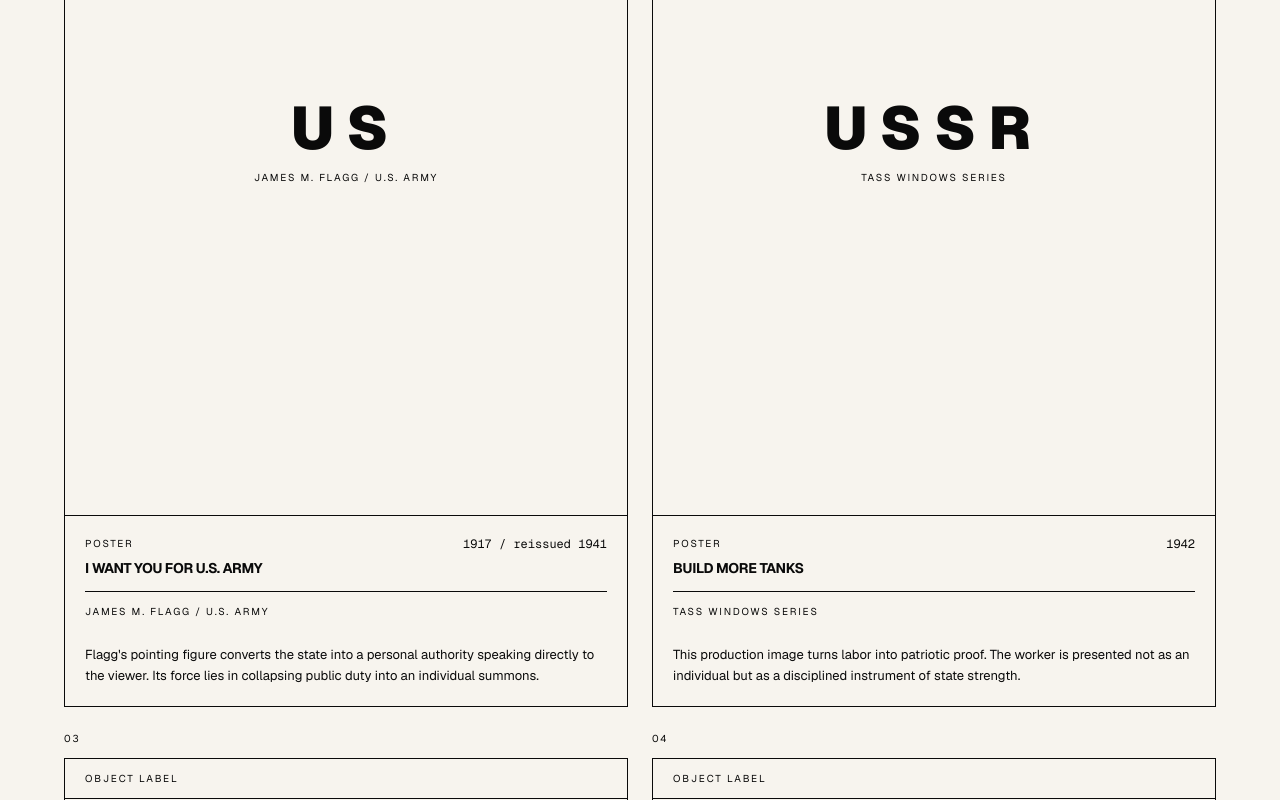
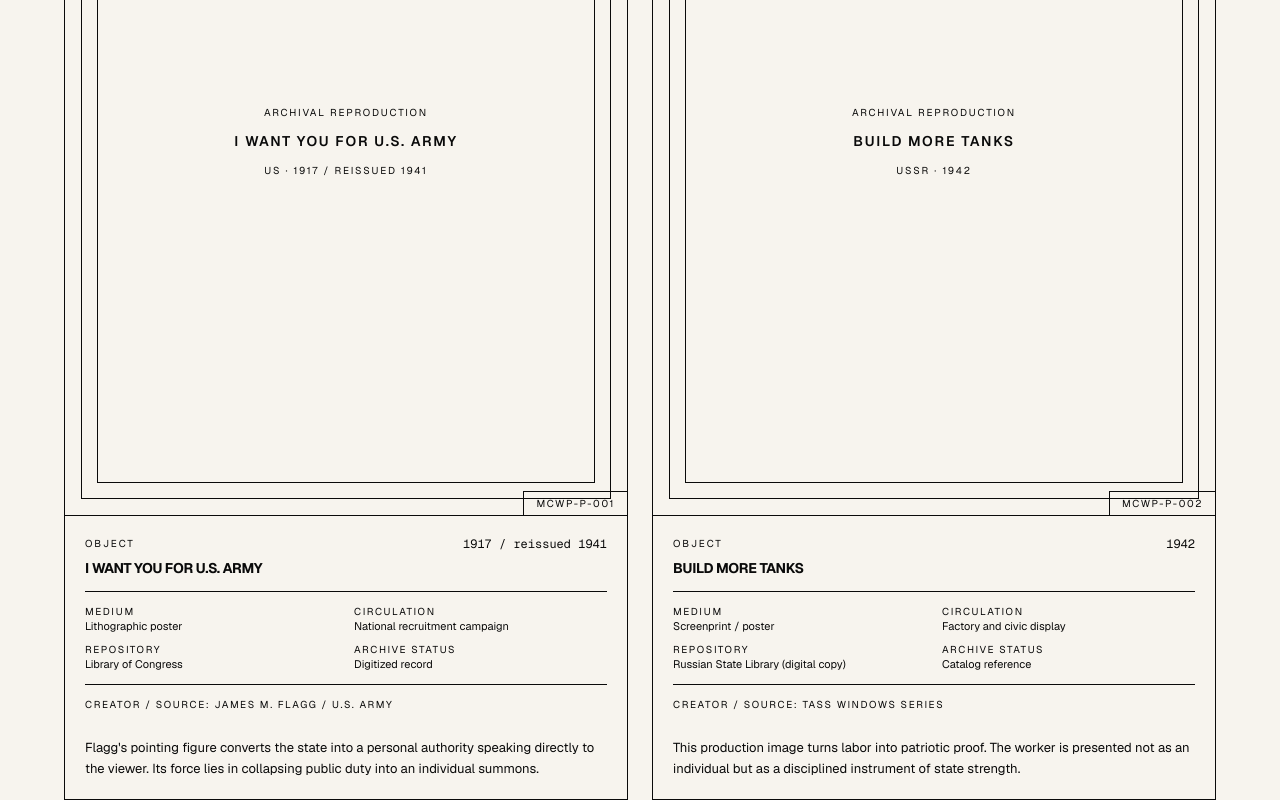
Before and after one commit to jdalvarez69/Museum-Site, a Next.js app: page /exhibit/posters in a window 1280 px wide. Shown: the part 1100-1900 px from the top of the page. Built offline with nearby package versions, Linux system fonts and the light colour scheme.

Commit message:
Refine exhibit source grounding and process readability

```diff
--- a/app/exhibit/posters/page.tsx
+++ b/app/exhibit/posters/page.tsx
@@ -7,7 +7,12 @@
     year: "1917 / reissued 1941",
     analysis:
       "Flagg's pointing figure converts the state into a personal authority speaking directly to the viewer. Its force lies in collapsing public duty into an individual summons.",
-    imageLabel: "James M. Flagg / U.S. Army",
+    creator: "James M. Flagg / U.S. Army",
+    medium: "Lithographic poster",
+    circulation: "National recruitment campaign",
+    repository: "Library of Congress",
+    accession: "MCWP-P-001",
+    archiveStatus: "Digitized record",
   },
   {
     title: "Build More Tanks",
@@ -15,7 +20,12 @@
     year: "1942",
     analysis:
       "This production image turns labor into patriotic proof. The worker is presented not as an individual but as a disciplined instrument of state strength.",
-    imageLabel: "TASS Windows Series",
+    creator: "TASS Windows Series",
+    medium: "Screenprint / poster",
+    circulation: "Factory and civic display",
+    repository: "Russian State Library (digital copy)",
+    accession: "MCWP-P-002",
+    archiveStatus: "Catalog reference",
   },
   {
     title: "This Is the Enemy",
@@ -23,7 +33,12 @@
     year: "1943",
     analysis:
       "The poster relies on caricature to make the enemy legible at a glance. Once the opponent is reduced to a type, moral complexity becomes easier to discard.",
-    imageLabel: "Office of War Information",
+    creator: "Office of War Information",
+    medium: "Offset poster",
+    circulation: "Public information campaign",
+    repository: "U.S. National Archives",
+    accession: "MCWP-P-003",
+    archiveStatus: "Digitized record",
   },
   {
     title: "The Communist Threat",
@@ -31,7 +46,12 @@
     year: "1950",
     analysis:
       "American anti-communist poster design often borrowed the authority of public health messaging. Here ideology is treated as contamination, making vigilance appear rational and necessary.",
-    imageLabel: "American Legion / Civil Defense",
+    creator: "American Legion / Civil Defense",
+    medium: "Mass-printed poster",
+    circulation: "Civic and school distribution",
+    repository: "American Heritage collections",
+    accession: "MCWP-P-004",
+    archiveStatus: "Attributed reproduction",
   },
   {
     title: "Peace to the World",
@@ -39,7 +59,12 @@
     year: "1950",
     analysis:
       "Soviet peace imagery framed the USSR as the guardian of world stability while preserving a militant visual grammar. The poster's persuasion lies in making state power appear synonymous with peace itself.",
-    imageLabel: "Soviet Peace Committee",
+    creator: "Soviet Peace Committee",
+    medium: "State propaganda poster",
+    circulation: "Party and union venues",
+    repository: "Soviet poster archives",
+    accession: "MCWP-P-005",
+    archiveStatus: "Catalog reference",
   },
   {
     title: "Duck and Cover",
@@ -47,7 +72,12 @@
     year: "1951",
     analysis:
       "Presented as child-friendly instruction, this campaign normalized permanent nuclear anxiety. The lesson was not only survival procedure but habitual reliance on official guidance.",
-    imageLabel: "Federal Civil Defense Administration",
+    creator: "Federal Civil Defense Administration",
+    medium: "Instructional poster",
+    circulation: "School and civil defense program",
+    repository: "Prelinger Archives",
+    accession: "MCWP-P-006",
+    archiveStatus: "Digitized record",
   },
   {
     title: "Rodina-Mat Zovyot (The Motherland Calls)",
@@ -55,7 +85,12 @@
     year: "1941 / circulated 1960s",
     analysis:
       "Toidze's figure fuses nation, motherhood, and command into a single image. Authority is embodied rather than explained, giving mobilization the force of moral obligation.",
-    imageLabel: "Irakli Toidze",
+    creator: "Irakli Toidze",
+    medium: "Lithographic poster",
+    circulation: "Mass wartime and commemorative circulation",
+    repository: "Russian State Library (digital copy)",
+    accession: "MCWP-P-007",
+    archiveStatus: "Digitized record",
   },
   {
     title: "Are You Doing All You Can?",
@@ -63,7 +98,12 @@
     year: "1942",
     analysis:
       "The rhetorical question functions as a quiet accusation. Viewers are asked to measure themselves against national duty before they have a chance to refuse it.",
-    imageLabel: "U.S. Government Printing Office",
+    creator: "U.S. Government Printing Office",
+    medium: "Offset poster",
+    circulation: "Transit and workplace display",
+    repository: "Library of Congress",
+    accession: "MCWP-P-008",
+    archiveStatus: "Digitized record",
   },
 ];
 
@@ -120,11 +160,11 @@
         <div className="max-w-6xl mx-auto">
           <div className="flex flex-col gap-3 mb-10">
             <p className="text-xs tracking-[0.25em] uppercase text-[--muted]">
-              Selected Objects — 8 Posters
+              Cataloged Objects — 8 Posters
             </p>
             <p className="max-w-2xl text-sm text-[--muted] leading-relaxed">
-              Each label identifies the object, its institutional context, and
-              the persuasive operation it performs.
+              Each object label includes accession-style metadata, archival
+              context, and a concise interpretive note.
             </p>
           </div>
 
@@ -138,6 +178,20 @@
               </div>
             ))}
           </div>
+        </div>
+      </div>
+
+      <div className="border-t border-[--rule] px-6 py-12 bg-[--paper]">
+        <div className="max-w-6xl mx-auto">
+          <p className="text-xs tracking-[0.25em] uppercase text-[--red] mb-4">
+            Selected Source Context
+          </p>
+          <p className="text-sm text-[--muted] leading-relaxed max-w-3xl">
+            Object labels draw on Library of Congress and National Archives
+            metadata, Soviet poster catalog references, and civil-defense media
+            records. Accession numbers are exhibition catalog IDs for this
+            project's archival register.
+          </p>
         </div>
       </div>
 
--- a/components/ArtifactCard.tsx
+++ b/components/ArtifactCard.tsx
@@ -3,7 +3,12 @@
   origin: "US" | "USSR";
   year: string;
   analysis: string;
-  imageLabel?: string;
+  creator?: string;
+  medium: string;
+  circulation: string;
+  repository: string;
+  accession: string;
+  archiveStatus: string;
 }
 
 export default function ArtifactCard({
@@ -11,29 +16,42 @@
   origin,
   year,
   analysis,
-  imageLabel,
+  creator,
+  medium,
+  circulation,
+  repository,
+  accession,
+  archiveStatus,
 }: ArtifactCardProps) {
   return (
     <article className="flex h-full flex-col border border-[--rule] bg-[--paper]">
       <div className="border-b border-[--rule] px-5 py-3">
         <p className="text-[10px] tracking-[0.18em] uppercase text-[--muted]">
-          Object Label
+          Archival Object Record
         </p>
       </div>
 
       <div className="aspect-[3/4] bg-[--ink] flex items-center justify-center relative overflow-hidden border-b border-[--rule]">
+        <div className="absolute inset-4 border border-[--paper]/25" />
+        <div className="absolute inset-8 border border-[--paper]/15" />
+
         <div className="absolute inset-0 flex flex-col items-center justify-center p-6 text-center">
-          <span className="text-[--paper]/18 text-6xl font-black uppercase tracking-[0.2em] select-none">
-            {origin}
-          </span>
-          {imageLabel && (
-            <span className="mt-3 text-[--paper]/45 text-[10px] tracking-[0.18em] uppercase">
-              {imageLabel}
-            </span>
-          )}
+          <p className="text-[10px] tracking-[0.18em] uppercase text-[--paper]/55 mb-3">
+            Archival Reproduction
+          </p>
+          <p className="text-[--paper]/85 text-sm font-semibold uppercase tracking-[0.12em] max-w-[14rem] leading-snug">
+            {title}
+          </p>
+          <p className="mt-3 text-[--paper]/45 text-[10px] tracking-[0.18em] uppercase">
+            {origin} · {year}
+          </p>
         </div>
+
         <div className="absolute top-0 left-0 bg-[--red] text-[--paper] text-[10px] tracking-[0.18em] uppercase px-3 py-1">
           {origin}
+        </div>
+        <div className="absolute bottom-0 right-0 bg-[--paper] text-[--ink] text-[10px] tracking-[0.16em] uppercase px-3 py-1 border-t border-l border-[--rule]">
+          {accession}
         </div>
       </div>
 
@@ -41,7 +59,7 @@
         <div className="flex items-start justify-between gap-3 border-b border-[--rule] pb-3">
           <div>
             <p className="text-[10px] tracking-[0.18em] uppercase text-[--muted] mb-2">
-              Poster
+              Object
             </p>
             <h3 className="text-sm font-bold uppercase tracking-tight leading-snug max-w-[16rem]">
               {title}
@@ -50,9 +68,28 @@
           <span className="text-xs text-[--muted] shrink-0 font-mono">{year}</span>
         </div>
 
-        {imageLabel && (
-          <p className="text-[10px] tracking-[0.18em] uppercase text-[--muted]">
-            {imageLabel}
+        <div className="grid grid-cols-2 gap-x-4 gap-y-2 text-[11px] border-b border-[--rule] pb-3">
+          <div>
+            <p className="text-[10px] tracking-[0.16em] uppercase text-[--muted]">Medium</p>
+            <p className="text-[--ink] leading-snug">{medium}</p>
+          </div>
+          <div>
+            <p className="text-[10px] tracking-[0.16em] uppercase text-[--muted]">Circulation</p>
+            <p className="text-[--ink] leading-snug">{circulation}</p>
+          </div>
+          <div>
+            <p className="text-[10px] tracking-[0.16em] uppercase text-[--muted]">Repository</p>
+            <p className="text-[--ink] leading-snug">{repository}</p>
+          </div>
+          <div>
+            <p className="text-[10px] tracking-[0.16em] uppercase text-[--muted]">Archive Status</p>
+            <p className="text-[--ink] leading-snug">{archiveStatus}</p>
+          </div>
+        </div>
+
+        {creator && (
+          <p className="text-[10px] tracking-[0.16em] uppercase text-[--muted]">
+            Creator / Source: {creator}
           </p>
         )}
 
```
Also changed, not shown: app/exhibit/broadcast/page.tsx (+27 -0 lines), app/process/page.tsx (+35 -47 lines).
